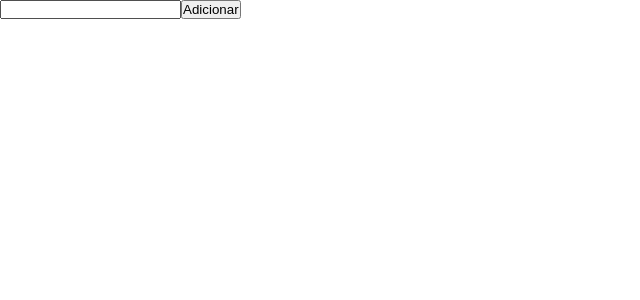
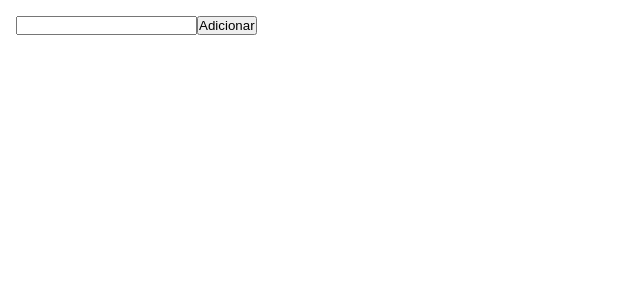
Before and after one commit to diegonacif/listado-e-comprado, a React (Vite) app: page / in a window 1280 px wide. Shown: the top 300 px of the page, without its empty margins (0-640 px from the left). Built offline with nearby package versions, Linux system fonts and the light colour scheme.

Commit message:
feat: saving input data in array

```diff
--- a/src/css/App.scss
+++ b/src/css/App.scss
@@ -3,3 +3,7 @@
   margin: 0;
   padding: 0;
 }
+
+.App {
+  padding: 1rem;
+}
```
